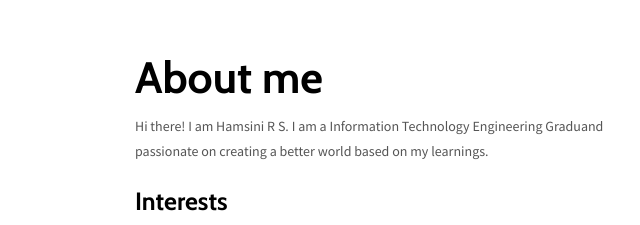
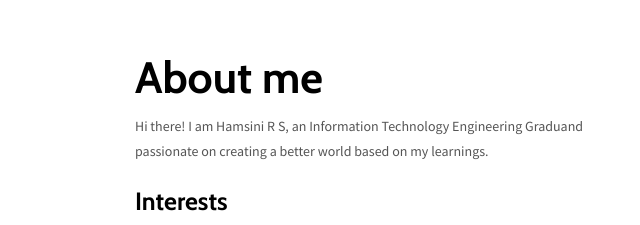
Before and after one commit to rshamsini/Devops, a plain HTML site: page about.html in a window 1280 px wide. Shown: the top 225 px of the page, 640-1280 px from the left. Drawn offline with nearby package versions, Linux system fonts and the light colour scheme.

Commit message:
Added about

```diff
--- a/about.html
+++ b/about.html
@@ -68,7 +68,7 @@
   <div class="col-xs-12 col-md-6">
     <h1>About me</h1>
 
-    <p>Hi there! I am Hamsini R S. I am a Information Technology Engineering Graduand passionate on creating a better world based on my learnings.</p>
+    <p>Hi there! I am Hamsini R S, an Information Technology Engineering Graduand passionate on creating a better world based on my learnings.</p>
 
     <h3>Interests </h3>
 
```
